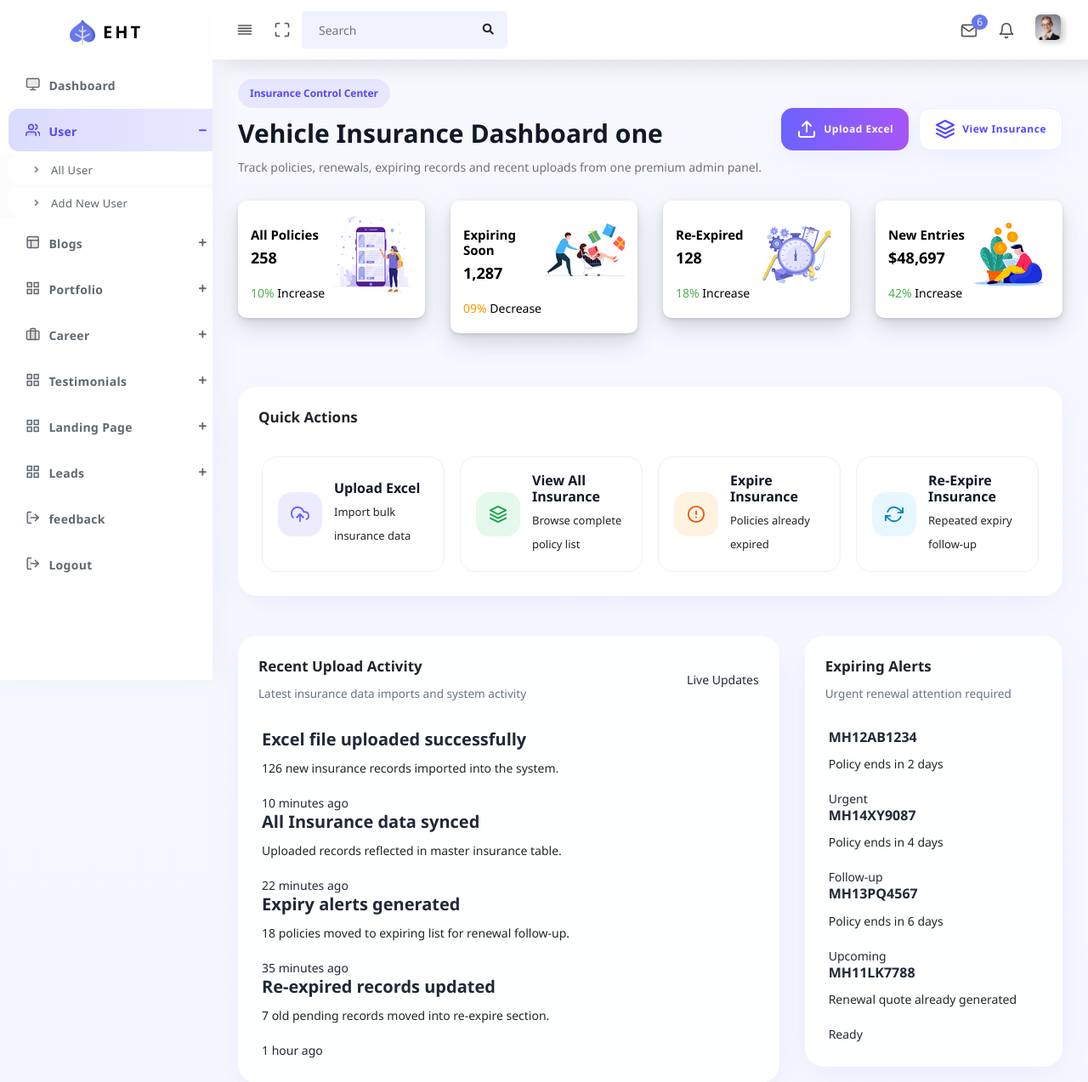
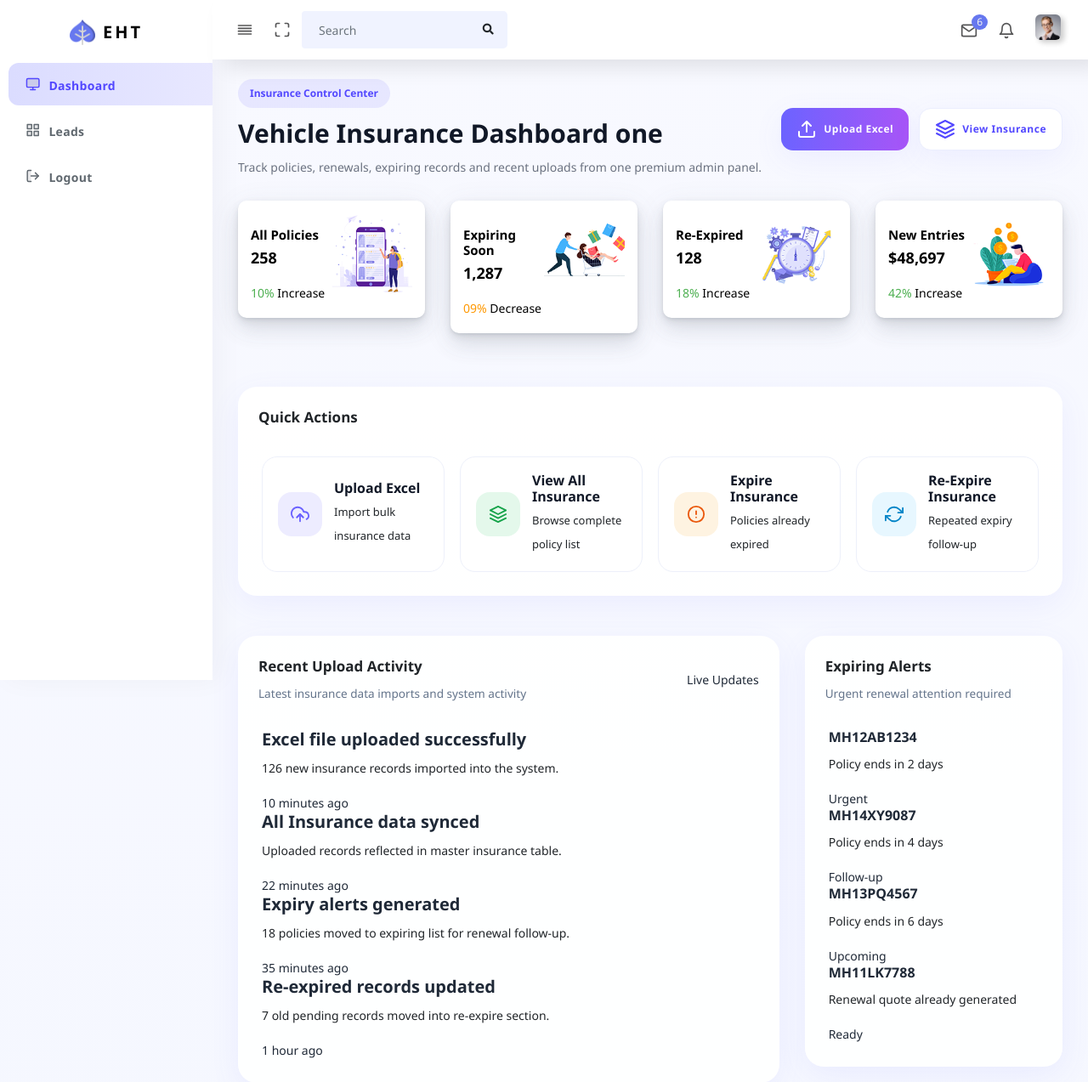
Before and after one commit to DevilShekhar/EternalHighTech, a Laravel app: page /dashboard in a window 1280 px wide. Shown: the top 1273 px of the page at 85% size. Run offline with Laravel 12, Linux system fonts and the light colour scheme; a user stored in the database is signed in; data comes from the database, SQL or seed files in the repository; some libraries are stand-ins or nearby versions.

Commit message:
new changes updated

```diff
--- a/resources/views/admin/layouts/app.blade.php
+++ b/resources/views/admin/layouts/app.blade.php
@@ -167,12 +167,19 @@
                      </a>
                   </div>
                   <ul class="sidebar-menu">
-                     <li>
+
+                     {{-- Dashboard --}}
+                     <li class="{{ request()->routeIs('dashboard') ? 'active' : '' }}">
                         <a href="{{ route('dashboard') }}" class="nav-link">
                               <i data-feather="monitor"></i><span>Dashboard</span>
                         </a>
                      </li>
-                     <li class="dropdown active">
+
+                     {{-- ONLY ADMIN --}}
+                     @if(auth()->check() && auth()->user()->role === 'admin')
+
+                     {{-- Users --}}
+                     <li class="dropdown {{ request()->routeIs('users.*') ? 'active' : '' }}">
                         <a href="#" class="menu-toggle nav-link has-dropdown">
                               <i data-feather="users"></i><span>User</span>
                         </a>
@@ -185,44 +192,74 @@
                               </li>
                         </ul>
                      </li>
-                     <li class="dropdown">
+
+                     {{-- Blogs --}}
+                     <li class="dropdown {{ request()->routeIs('blogs.*') ? 'active' : '' }}">
                         <a href="#" class="menu-toggle nav-link has-dropdown">
                               <i data-feather="layout"></i><span>Blogs</span>
                         </a>
                         <ul class="dropdown-menu">
-                           <li><a class="nav-link" href="{{ route('blogs.index') }}">All Blogs</a></li>
-                           <li><a class="nav-link" href="{{ route('blogs.create') }}">Add New Blog</a></li>
+                              <li class="{{ request()->routeIs('blogs.index') ? 'active' : '' }}">
+                                 <a class="nav-link" href="{{ route('blogs.index') }}">All Blogs</a>
+                              </li>
+                              <li class="{{ request()->routeIs('blogs.create') ? 'active' : '' }}">
+                                 <a class="nav-link" href="{{ route('blogs.create') }}">Add New Blog</a>
+                              </li>
                         </ul>
                      </li>
 
+                     {{-- Services --}}
+                     <li class="dropdown {{ request()->routeIs('service-category.*') || request()->routeIs('services.*') ? 'active' : '' }}">
+                        <a href="#" class="menu-toggle nav-link has-dropdown">
+                              <i data-feather="layout"></i><span>Services</span>
                         </a>
                         <ul class="dropdown-menu">
-                           <li><a class="nav-link" href="{{ route('service-category.index') }}">All Category</a></li>
-                           <li><a class="nav-link" href="{{ route('service-category.create') }}">Add Category</a></li>
-
-                           <li><a class="nav-link" href="{{ route('services.index') }}">All Services</a></li>
-                           <li><a class="nav-link" href="{{ route('services.create') }}">Add Services</a></li>
+                              <li class="{{ request()->routeIs('service-category.index') ? 'active' : '' }}">
+                                 <a class="nav-link" href="{{ route('service-category.index') }}">All Category</a>
+                              </li>
+                              <li class="{{ request()->routeIs('service-category.create') ? 'active' : '' }}">
+                                 <a class="nav-link" href="{{ route('service-category.create') }}">Add Category</a>
+                              </li>
+                              <li class="{{ request()->routeIs('services.index') ? 'active' : '' }}">
+                                 <a class="nav-link" href="{{ route('services.index') }}">All Services</a>
+                              </li>
+                              <li class="{{ request()->routeIs('services.create') ? 'active' : '' }}">
+                                 <a class="nav-link" href="{{ route('services.create') }}">Add Services</a>
+                              </li>
                         </ul>
                      </li>
-                     <li class="dropdown">
+
+                     {{-- Portfolio --}}
+                     <li class="dropdown {{ request()->routeIs('portfolios.*') ? 'active' : '' }}">
                         <a href="#" class="menu-toggle nav-link has-dropdown">
                               <i data-feather="grid"></i><span>Portfolio</span>
                         </a>
                         <ul class="dropdown-menu">
-                              <li><a class="nav-link" href="{{ route('portfolios.index') }}">All Portfolio</a></li>
-                              <li><a class="nav-link" href="{{ route('portfolios.create') }}">Add New Portfolio</a></li>
+                              <li class="{{ request()->routeIs('portfolios.index') ? 'active' : '' }}">
+                                 <a class="nav-link" href="{{ route('portfolios.index') }}">All Portfolio</a>
+                              </li>
+                              <li class="{{ request()->routeIs('portfolios.create') ? 'active' : '' }}">
+                                 <a class="nav-link" href="{{ route('portfolios.create') }}">Add New Portfolio</a>
+                              </li>
                         </ul>
                      </li>
-                   <li class="dropdown">
+
+                     {{-- Career --}}
+                     <li class="dropdown {{ request()->routeIs('career.*') ? 'active' : '' }}">
                         <a href="#" class="menu-toggle nav-link has-dropdown">
                               <i data-feather="briefcase"></i><span>Career</span>
                         </a>
                         <ul class="dropdown-menu">
-                        <li><a class="nav-link" href="{{ route('career.index') }}">All Career</a></li>
-                        <li><a class="nav-link" href="{{ route('career.create') }}">Add Career</a></li>
+                              <li class="{{ request()->routeIs('career.index') ? 'active' : '' }}">
+                                 <a class="nav-link" href="{{ route('career.index') }}">All Career</a>
+                              </li>
+                              <li class="{{ request()->routeIs('career.create') ? 'active' : '' }}">
+                                 <a class="nav-link" href="{{ route('career.create') }}">Add Career</a>
+                              </li>
                         </ul>
                      </li>
 
+                     {{-- Testimonials --}}
                      <li class="dropdown {{ request()->routeIs('testimonial.*') ? 'active' : '' }}">
                         <a href="#" class="menu-toggle nav-link has-dropdown">
                               <i data-feather="grid"></i><span>Testimonials</span>
@@ -236,34 +273,29 @@
                               </li>
                         </ul>
                      </li>
-                     <li class="dropdown">
-                        <a href="#" class="menu-toggle nav-link has-dropdown">
-                        <i data-feather="grid"></i><span>Landing Page</span>
-                        </a>
-                        <ul class="dropdown-menu">
-                           <li><a class="nav-link" href="basic-table.html">All landing</a></li>
-                           <li><a class="nav-link" href="advance-table.html">Add landing</a></li>
-                        </ul>
-                     </li>
-                     <li class="dropdown">
-                        <a href="#" class="menu-toggle nav-link has-dropdown">
+@endif
+                     {{-- Leads --}}
+                     <li class="{{ request()->routeIs('leads.index') ? 'active' : '' }}">
+                        <a href="{{ route('leads.index') }}" class="nav-link">
                               <i data-feather="grid"></i><span>Leads</span>
                         </a>
-                        <ul class="dropdown-menu">
-                           <li><a class="nav-link" href="{{ route('leads.index') }}">All Lead</a></li>
-                        </ul>
                      </li>
+
+
+
+                     {{-- Logout --}}
                      <li>
-                        <a href="auth-login.html" class="nav-link">
-                        <i data-feather="log-out"></i><span>feedback</span>
-                        </a>
-                     </li>
-                     <li>
-                        <a href="auth-login.html" class="nav-link">
+                        <a href="{{ route('logout') }}" class="nav-link"
+                           onclick="event.preventDefault(); document.getElementById('logout-form').submit();">
                               <i data-feather="log-out"></i><span>Logout</span>
                         </a>
                      </li>
+
                   </ul>
+
+                  <form id="logout-form" action="{{ route('logout') }}" method="POST" style="display: none;">
+                     @csrf
+                  </form>
                </aside>
             </div>
             <main id="main-contentmain" class="main-content">
--- a/resources/views/admin/services/create.blade.php
+++ b/resources/views/admin/services/create.blade.php
@@ -1,6 +1,8 @@
 @extends('admin.layouts.app')
 
 @section('content')
+@if(auth()->check() && auth()->user()->role === 'admin')
+
 <section class="section">
     <div class="section-header">
         <h1>Add Services</h1>
@@ -351,4 +353,7 @@
         });
     }
 </script>
+@else
+    @php abort(403); @endphp
+@endif
 @endsection
--- a/resources/views/admin/services/edit.blade.php
+++ b/resources/views/admin/services/edit.blade.php
@@ -1,6 +1,7 @@
 @extends('admin.layouts.app')
 
 @section('content')
+@if(auth()->check() && auth()->user()->role === 'admin')
 <section class="section">
     <div class="section-header">
         <h1>Edit Services</h1>
@@ -479,4 +480,7 @@
         });
     }
 </script>
+@else
+    @php abort(403); @endphp
+@endif
 @endsection
--- a/resources/views/admin/services/index.blade.php
+++ b/resources/views/admin/services/index.blade.php
@@ -1,6 +1,7 @@
 @extends('admin.layouts.app')
 
 @section('content')
+@if(auth()->check() && auth()->user()->role === 'admin')
 <section class="section">
     <div class="section-header">
         <h1>Services List</h1>
@@ -125,4 +126,7 @@
         });
     });
 </script>
+@else
+    @php abort(403); @endphp
+@endif
 @endsection
```
Lines whose indentation alone changed are shown as unchanged.
